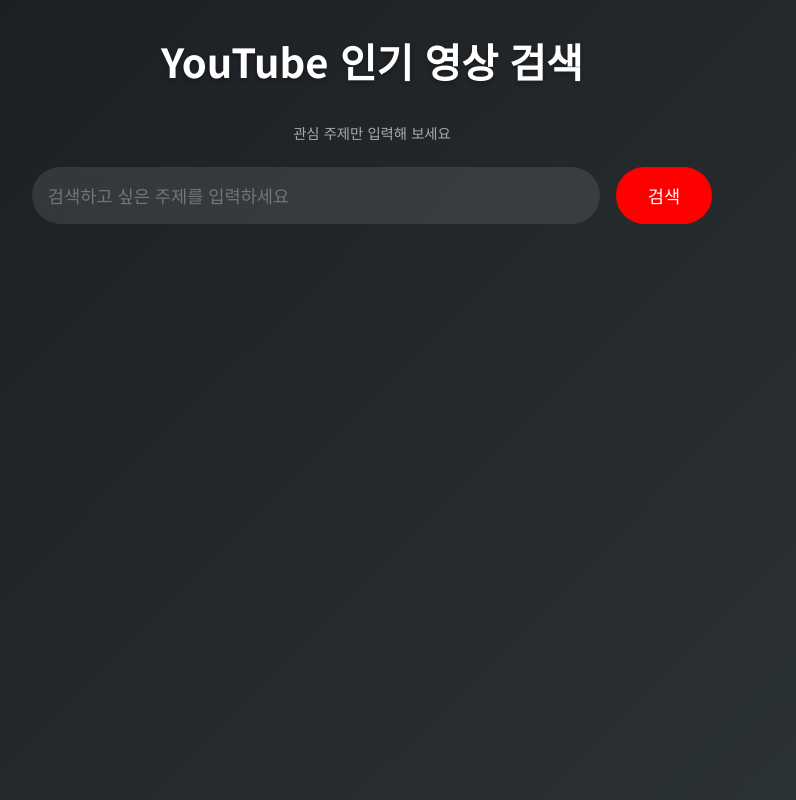
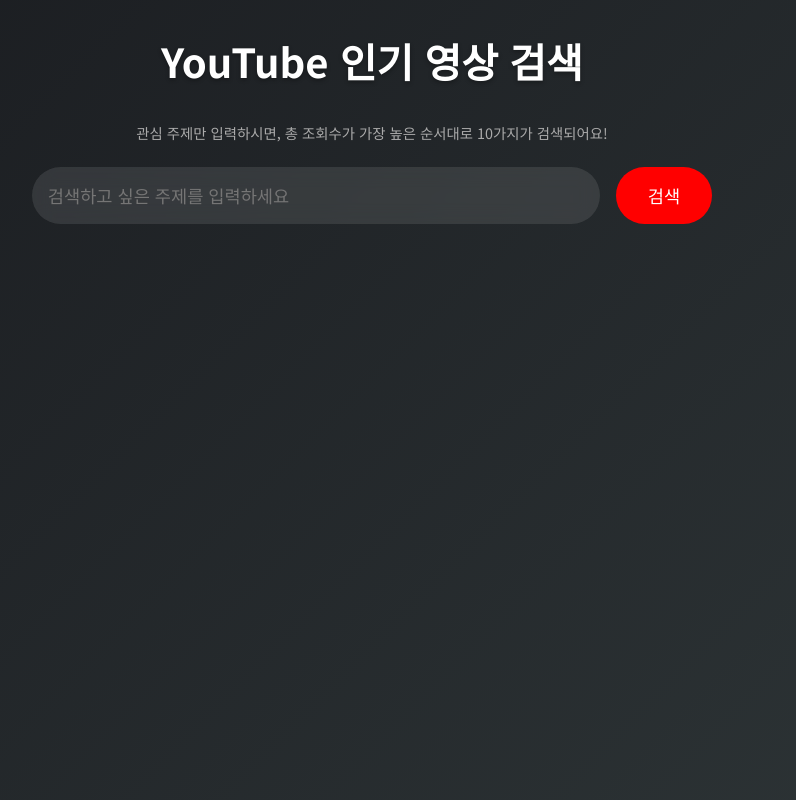
Before and after one commit to gigasam1/giga3, a plain HTML site: page index.html in a window 1280 px wide. Shown: the whole page, without its empty margins (268-1064 px from the left). Drawn offline with Linux system fonts and the light colour scheme.

Commit message:
Update index.html

```diff
--- a/index.html
+++ b/index.html
@@ -11,7 +11,7 @@
     <div class="container">
         <div class="search-container">
             <h1>YouTube 인기 영상 검색</h1>
-            <p style="font-size: 0.9rem; color: #aaa; margin-bottom: 1.5rem;">관심 주제만 입력해 보세요</p>
+            <p style="font-size: 0.9rem; color: #aaa; margin-bottom: 1.5rem;">관심 주제만 입력하시면, 총 조회수가 가장 높은 순서대로 10가지가 검색되어요!</p>
             <div class="search-box">
                 <input type="text" id="searchInput" placeholder="검색하고 싶은 주제를 입력하세요">
                 <button id="searchButton">검색</button>
```
